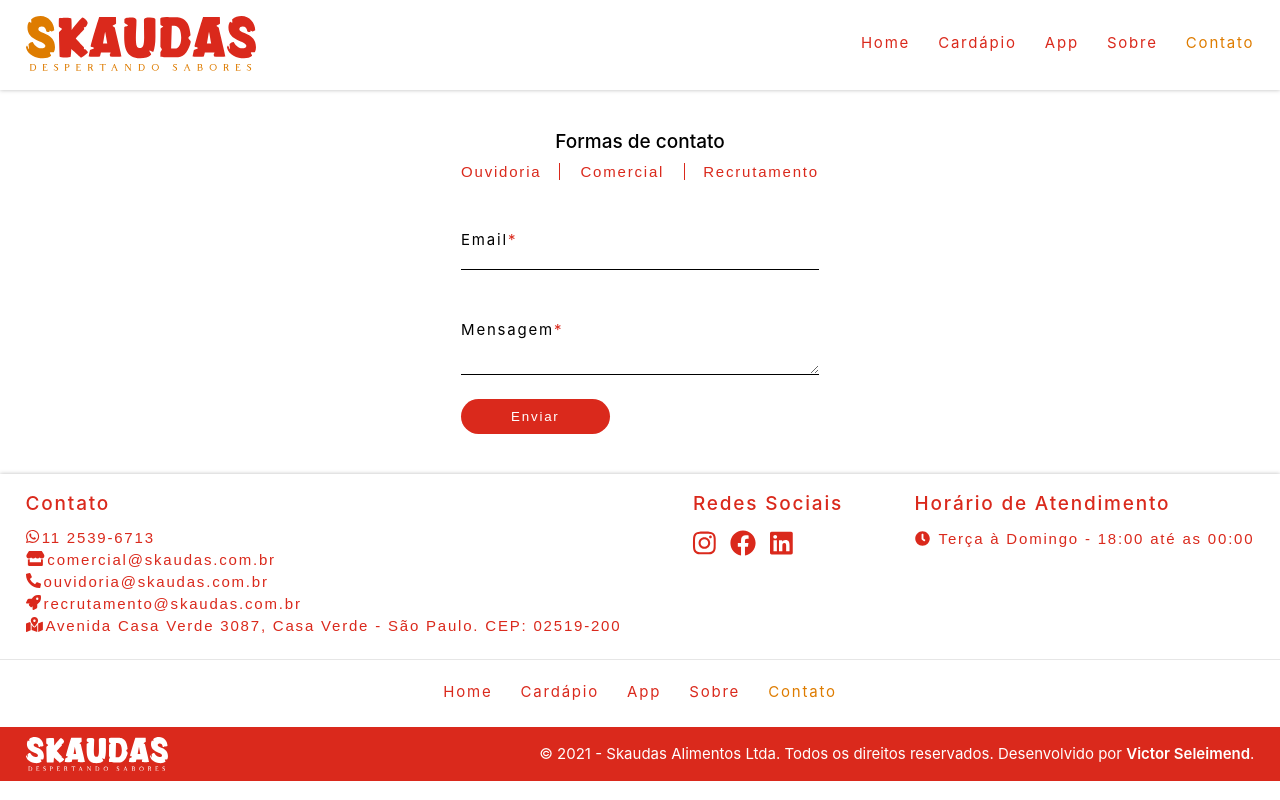
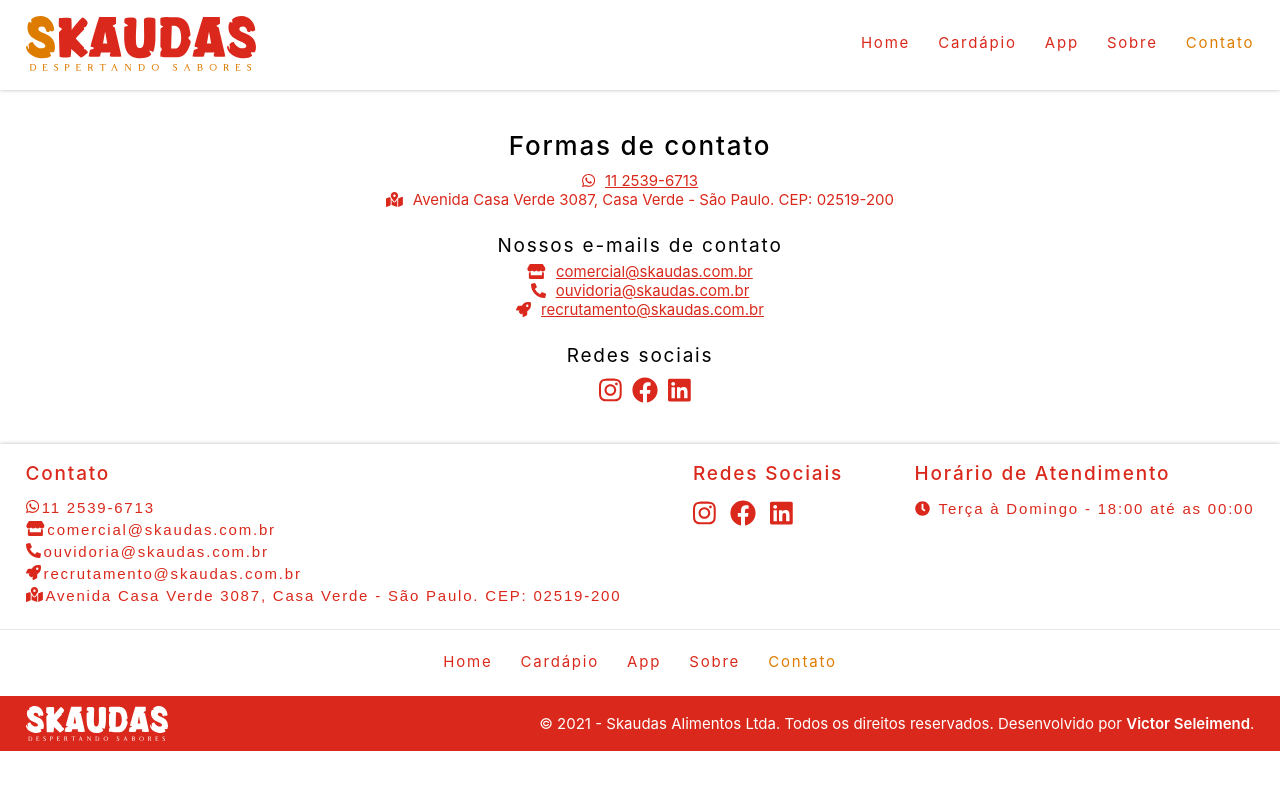
Before and after one commit to victorseleimend/skaudas, a React (Create React App) app: page /contato in a window 1280 px wide. Built offline with nearby package versions, Linux system fonts and the light colour scheme.

Commit message:
Página contato terminada

```diff
--- a/src/components/Templates/Content/Contact/Contact.module.css
+++ b/src/components/Templates/Content/Contact/Contact.module.css
@@ -1,90 +1,44 @@
 .contact {
+  padding: 40px 2%;
   display: flex;
-  justify-content: center;
-  padding: 40px 2%;
+  flex-direction: column;
+  align-items: center;
+  text-align: center;
 }
 
-.contact form div {
-  display: flex;
-  gap: 18px;
+.contact h3 {
+  margin-bottom: 10px;
+  font-size: var(--big-fs);
+  letter-spacing: 1.8px;
+  font-weight: 500;
 }
 
-.contact form div button {
-  background: none;
-  border: none;
-  font-size: var(--small-fs);
+.contact h4 {
+  margin: 25px 0 5px 0;
+  font-size: var(--medium-fs);
+  letter-spacing: 1.8px;
   font-weight: 400;
-  cursor: pointer;
-  color: var(--primary-color);
-  letter-spacing: 1.8px;
 }
 
-.contact form div button:nth-of-type(2) {
-  border-right: 1px solid var(--primary-color);
-  padding: 0 20px;
-  border-left: 1px solid var(--primary-color);
+.contact p {
+  display: inline-block;
+  color: var(--primary-color);
+  font-size: var(--small-fs);
+  padding-left: 10px;
 }
 
-.contact form h3 {
-  font-weight: 500;
-  text-align: center;
-  margin-bottom: 10px;
-  font-size: var(--medium-fs);
+.contact svg {
+  color: var(--primary-color);
+  font-size: var(--small-fs);
 }
 
-.contact form input {
-  border: none;
-  border-bottom: 1px solid black;
-  width: 100%;
-  outline: 0;
-  margin-top: 5px;
+.contact a {
+  color: var(--primary-color);
+  font-size: var(--small-fs);
+  padding-left: 10px;
 }
 
-.contact form label {
-  width: 100%;
-  margin-top: 50px;
-  font-size: var(--small-fs);
-  letter-spacing: 1.8px;
+div.sm a > svg {
+  margin-top: 5px;
+  font-size: var(--big-fs);
 }
-
-.contact form label span {
-  color: var(--primary-color);
-}
-
-.contact form textarea {
-  border: none;
-  border-bottom: 1px solid black;
-  resize: vertical;
-  width: 100%;
-  outline: 0;
-  margin-top: 5px;
-}
-
-.contact form > button {
-  background: var(--primary-color);
-  outline: 0;
-  color: white;
-  border: none;
-  padding: 10px 50px;
-  border-radius: 20px;
-  letter-spacing: 1.8px;
-  margin-top: 20px;
-  cursor: pointer;
-}
-
-@media screen and (max-width: 640px) {
-  .contact form div button:first-of-type {
-    margin-top: 10px;
-  }
-
-  .contact form div button:nth-of-type(2) {
-    border-right: 0;
-    padding: 0;
-    border-left: 0;
-  }
-
-  .contact form div {
-    flex-direction: column;
-    gap: 10px;
-  }
-}
--- a/src/components/Templates/Content/Contact/Contact.tsx
+++ b/src/components/Templates/Content/Contact/Contact.tsx
@@ -1,37 +1,21 @@
-import { useEffect, useRef, useState } from "react";
-import useContactForm from "../../../hooks/useContactForm";
+import { FontAwesomeIcon } from "@fortawesome/react-fontawesome";
+import {
+  faStore,
+  faPhoneAlt,
+  faRocket,
+  faMapMarkedAlt,
+} from "@fortawesome/free-solid-svg-icons";
+import {
+  faWhatsapp,
+  faInstagram,
+  faFacebook,
+  faLinkedin,
+} from "@fortawesome/free-brands-svg-icons";
+import { useEffect } from "react";
 import Container from "../../../UI/Container/Container";
 import classes from "./Contact.module.css";
 
 const Contact = () => {
-  const { contactForm, setContactForm } = useContactForm();
-  const [errorMessage, setErrorMessage] = useState();
-
-  const inputRef = useRef<HTMLInputElement>(null);
-  const textareaRef = useRef<HTMLTextAreaElement>(null);
-
-  const setContactFormHandler = (cf: string) => {
-    setContactForm(cf);
-  };
-
-  const formSubmitHandler = async () => {
-    const response = await fetch("", {
-      body: JSON.stringify({
-        method: "POST",
-        body: {
-          contactForm,
-          email: inputRef.current?.value,
-          message: inputRef.current?.value,
-        },
-        headers: {
-          "Content-Type": "application/json",
-        },
-      }),
-    });
-    const data = await response.json();
-    console.log(data);
-  };
-
   useEffect(() => {
     window.scrollTo({
       top: 0,
@@ -40,45 +24,50 @@
 
   return (
     <Container cssClass={classes.contact}>
-      <form onSubmit={formSubmitHandler} id="sendMail">
-        <h3>Formas de contato</h3>
+      <h3>Formas de contato</h3>
+      <div>
         <div>
-          <button
-            type="button"
-            onClick={() => setContactFormHandler("Ouvidoria")}
-          >
-            Ouvidoria
-          </button>
-          <button
-            type="button"
-            onClick={() => setContactFormHandler("Comercial")}
-          >
-            Comercial
-          </button>
-          <button
-            type="button"
-            onClick={() => setContactFormHandler("Recrutamento")}
-          >
-            Recrutamento
-          </button>
+          <FontAwesomeIcon icon={faWhatsapp} />
+          <a href="tel:1125396713">11 2539-6713</a>
+          <div>
+            <FontAwesomeIcon icon={faMapMarkedAlt} />
+            <p>
+              Avenida Casa Verde 3087, Casa Verde - São Paulo. CEP: 02519-200
+            </p>
+          </div>
+        </div>
+      </div>
+      <div>
+        <h4>Nossos e-mails de contato</h4>
+        <div>
+          <FontAwesomeIcon icon={faStore} />
+          <a href="mailto:comercial@skaudas.com.br">comercial@skaudas.com.br</a>
         </div>
         <div>
-          <label htmlFor="email">
-            Email<span>*</span>
-            <input ref={inputRef} type="text" id="email" name="email" />
-          </label>
+          <FontAwesomeIcon icon={faPhoneAlt} />
+          <a href="mailto:ouvidoria@skaudas.com.br">ouvidoria@skaudas.com.br</a>
         </div>
         <div>
-          <label htmlFor="message">
-            Mensagem<span>*</span>
-            <textarea ref={textareaRef} id="message" name="message" />
-          </label>
+          <FontAwesomeIcon icon={faRocket} />
+          <a href="mailto:recrutamento@skaudas.com.br">
+            recrutamento@skaudas.com.br
+          </a>
         </div>
-        <button onClick={formSubmitHandler} type="submit">
-          Enviar
-        </button>
-        <input type="hidden" name="contactForm" value={contactForm} />
-      </form>
+      </div>
+      <div className={classes.sm}>
+        <h4>Redes sociais</h4>
+        <div>
+          <a href="https://www.instagram.com/" target="_blank" rel="noreferrer">
+            <FontAwesomeIcon icon={faInstagram} />
+          </a>
+          <a href="https://www.instagram.com/" target="_blank" rel="noreferrer">
+            <FontAwesomeIcon icon={faFacebook} />
+          </a>
+          <a href="https://www.instagram.com/" target="_blank" rel="noreferrer">
+            <FontAwesomeIcon icon={faLinkedin} />
+          </a>
+        </div>
+      </div>
     </Container>
   );
 };
--- a/src/components/context/ContactFormProvider.tsx
+++ /dev/null
@@ -1,26 +0,0 @@
-import { createContext, FC, useMemo, useState } from "react";
-
-export const contactFormCtx = createContext<{
-  setContactForm: (cf: string | ((f: string) => string)) => void;
-  contactForm: string;
-}>({ contactForm: "Ouvidoria", setContactForm: (cf) => cf });
-
-const ContactFormProvider: FC = ({ children }) => {
-  const [contactForm, setContactForm] = useState("Ouvidoria");
-
-  return (
-    <contactFormCtx.Provider
-      value={useMemo(
-        () => ({
-          contactForm,
-          setContactForm,
-        }),
-        [contactForm, setContactForm]
-      )}
-    >
-      {children}
-    </contactFormCtx.Provider>
-  );
-};
-
-export default ContactFormProvider;
--- a/src/components/context/MainProvider.tsx
+++ b/src/components/context/MainProvider.tsx
@@ -1,15 +1,12 @@
 import { FC } from "react";
 
 import CarouselProvider from "./CarouselProvider";
-import ContactFormProvider from "./ContactFormProvider";
 import MobileMenuProvider from "./MobileMenuProvider";
 
 const MainProvider: FC = ({ children }) => {
   return (
     <MobileMenuProvider>
-      <ContactFormProvider>
-        <CarouselProvider>{children}</CarouselProvider>
-      </ContactFormProvider>
+      <CarouselProvider>{children}</CarouselProvider>
     </MobileMenuProvider>
   );
 };
--- a/src/components/hooks/useContactForm.tsx
+++ /dev/null
@@ -1,12 +0,0 @@
-import { useContext } from "react";
-import { contactFormCtx } from "../context/ContactFormProvider";
-
-const useContactForm = () => {
-  const { contactForm, setContactForm } = useContext(contactFormCtx);
-  return {
-    contactForm,
-    setContactForm,
-  };
-};
-
-export default useContactForm;
```
